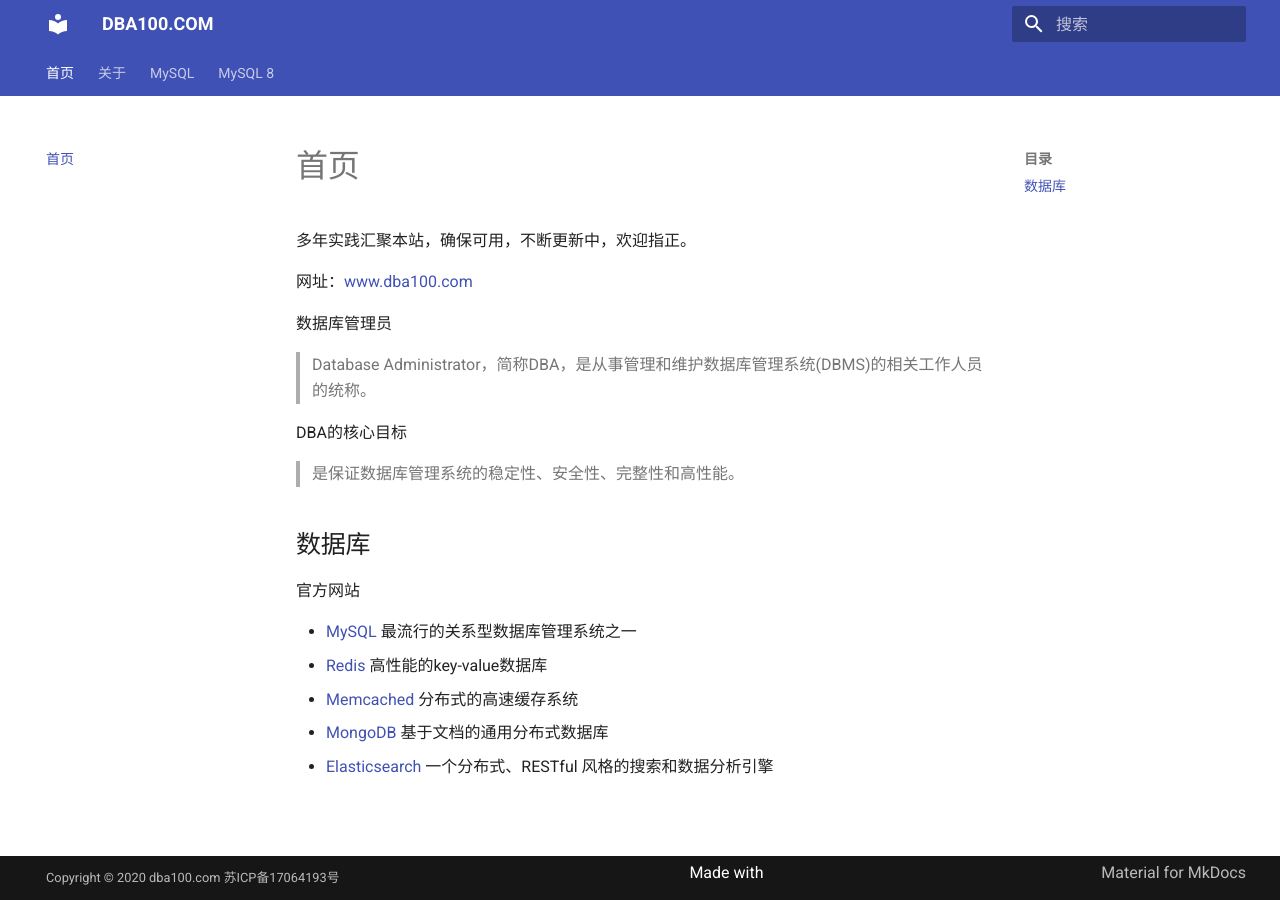
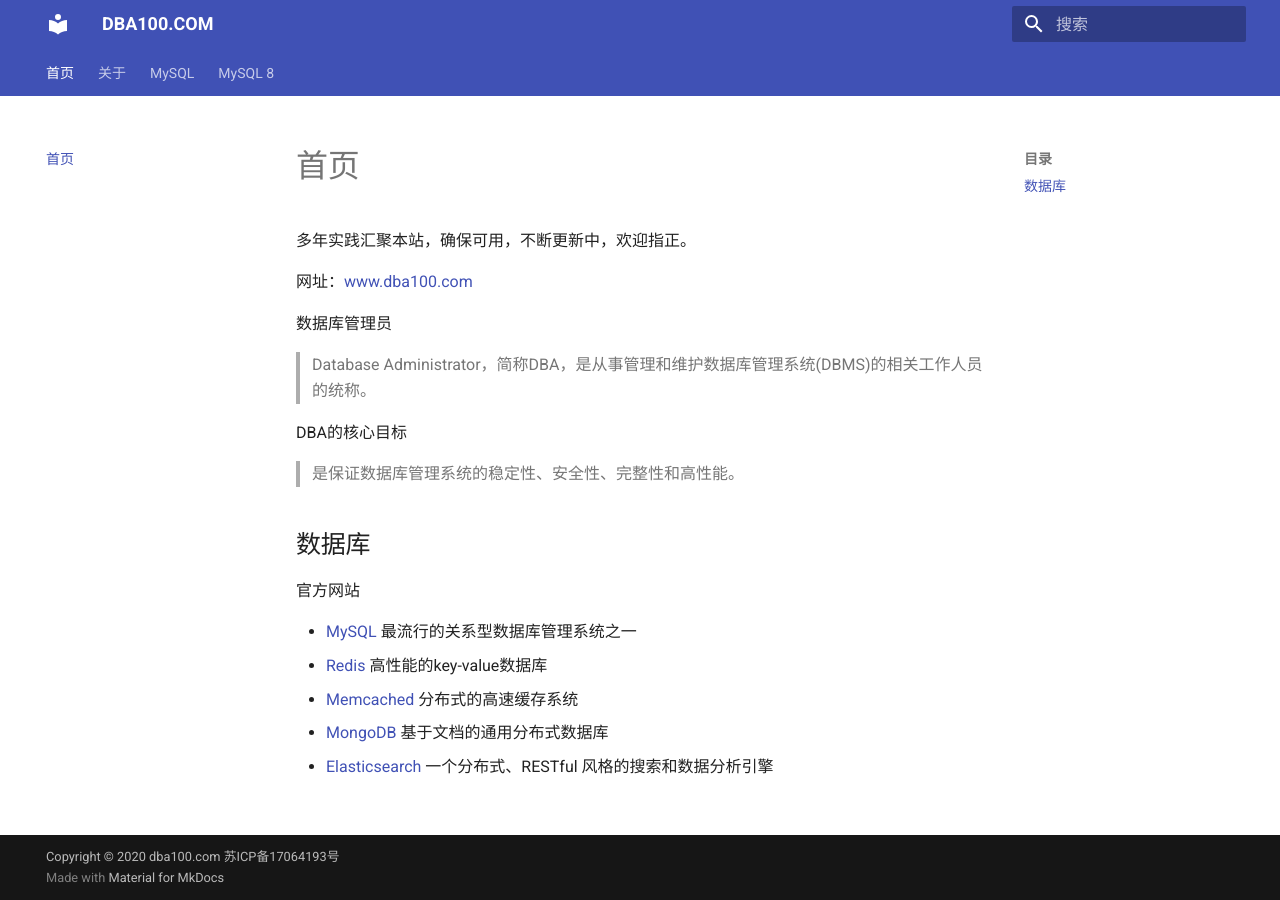
Before and after one commit to duliang123/dba100, an MkDocs documentation site: the page built from docs/index.md, in a window 1280 px wide. Built offline with MkDocs 1.6.1 and Material for MkDocs 9.7.7, drawn with Linux system fonts in a browser that asks for light colours.

Commit message:
Update mkdocs.yml

```diff
--- a/mkdocs.yml
+++ b/mkdocs.yml
@@ -5,7 +5,7 @@ site_author: 'duliang'
 site_url: 'http://www.dba100.com'
 
 # Copyright
-copyright: 'Copyright &copy; 2020 dba100.com <a href="http://beian.miit.gov.cn" target="_balank" text-decoration:none">苏ICP备17064193号</a></div>'
+copyright: 'Copyright &copy; 2020 dba100.com <a href="http://beian.miit.gov.cn" target="_balank" text-decoration:none">苏ICP备17064193号</a>'
 
 # Configuration
 theme:
```
